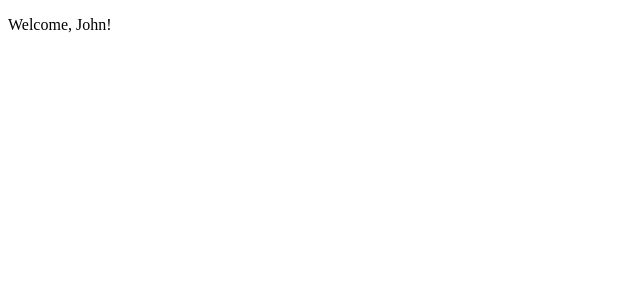
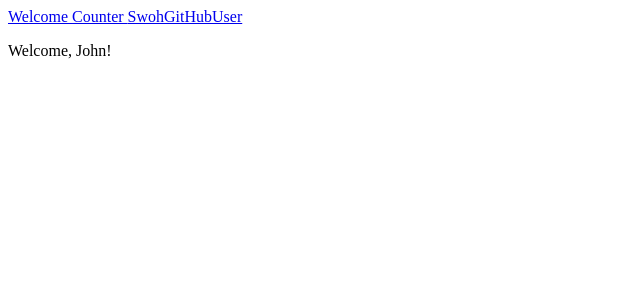
Before and after one commit to ver-sim/REACT, a React (Vite) app in the folder props/: page / in a window 1280 px wide. Shown: the top 300 px of the page, without its empty margins (0-640 px from the left). Built offline with nearby package versions, Linux system fonts and the light colour scheme.

Commit message:
add Link to App.jsx

```diff
--- a/props/src/App.jsx
+++ b/props/src/App.jsx
@@ -1,14 +1,19 @@
-import { Route, Routes } from "react-router-dom";
+import { Link, Route, Routes } from "react-router-dom";
 import { Welcome } from "./Welcome";
 import { Counter } from "./Counter";
 import { ShowGithubUser } from "./ShowGithubUser";
 
 export function App() {
     return (
-        <Routes>
-            <Route path="/" element={<Welcome name="John"/>} />
-            <Route path="/counter" element={<Counter />} />
-            <Route path="users/:username" element={<ShowGithubUser />} />
-        </Routes>
+        <>
+            <Link to="/">Welcome </Link>
+            <Link to="/counter">Counter </Link>
+            <Link to="/users/:username">SwohGitHubUser </Link>
+            <Routes>
+                <Route path="/" element={<Welcome name="John"/>} />
+                <Route path="/counter" element={<Counter />} />
+                <Route path="users/:username" element={<ShowGithubUser />} />
+            </Routes>
+        </>
     );
 }
```
